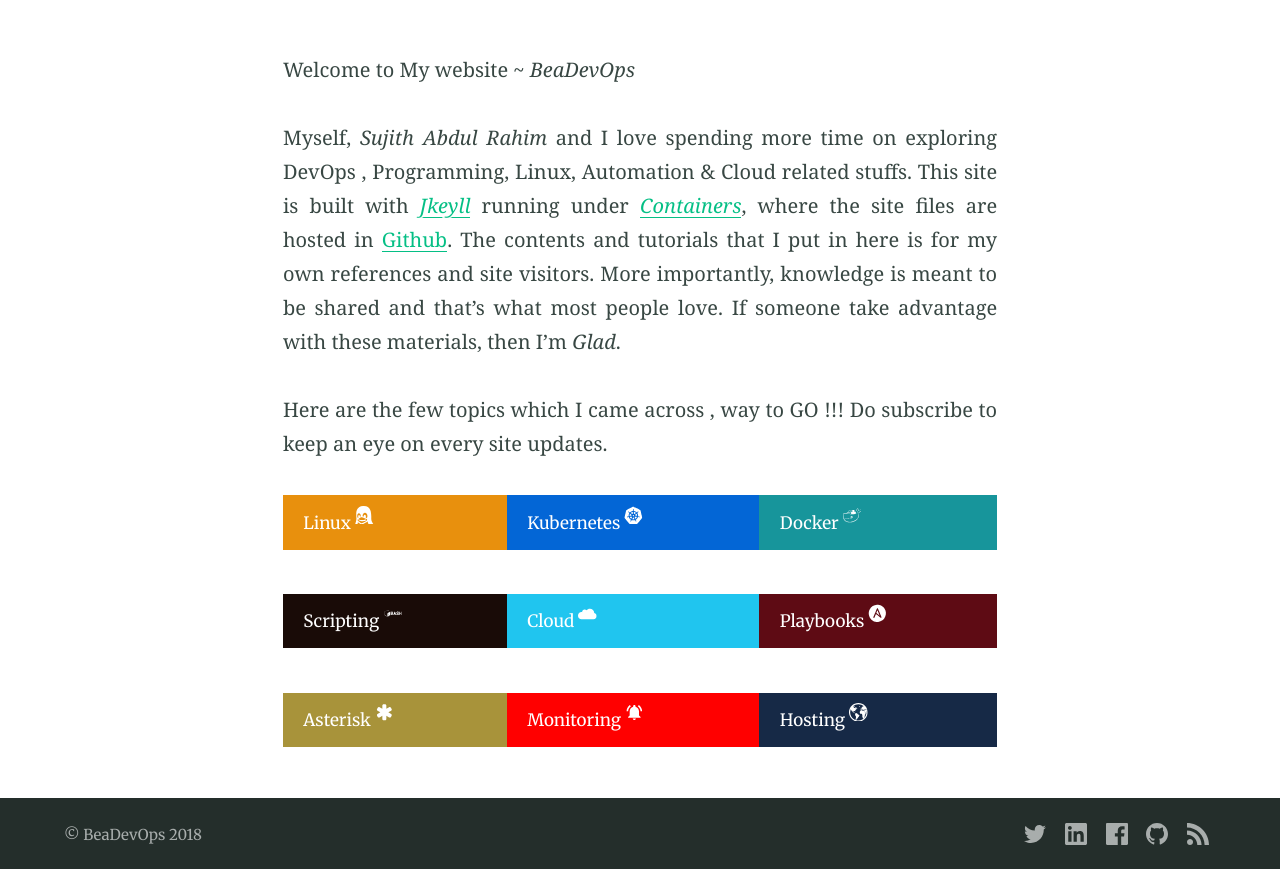
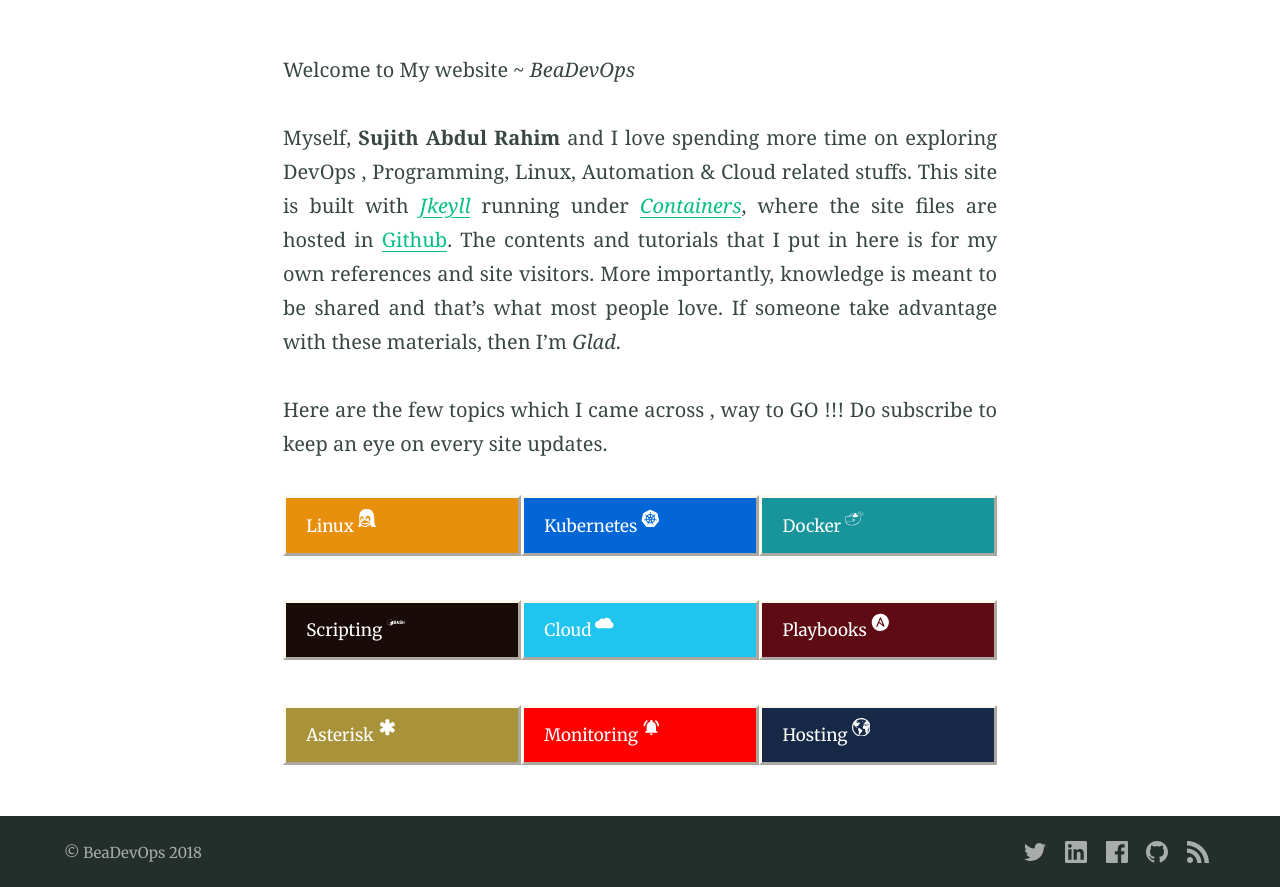
Before and after one commit to sujiar37/beadevops, a Jekyll site: the page built from index.md, in a window 1280 px wide. Shown: the part 559-1446 px from the top of the page. Built offline with Jekyll 4.4.1, drawn with Linux system fonts in a browser that asks for light colours; our own code applies the rules of GitHub Pages for plain Markdown files; comment, search, counter and statistics services are not loaded.

Commit message:
in-server

```diff
--- a/_includes/button.html
+++ b/_includes/button.html
@@ -1 +1 @@
-<a class="button" href="{{ include.link | default: '#' }}"{% if include.color %} style="background: {{ include.color }};width: {{ include.width }};text-align: {{ include.text-align}};display: {{ include.display }};"{% endif %}>{{ include.text | default: "Button" }}{% if include.icon %}&nbsp; {% include icon.html id=include.icon title=include.icon %}{% endif %}</a>
+<a class="button" href="{{ include.link | default: '#' }}"{% if include.color %} style="background: {{ include.color }};width: {{ include.width }};text-align: {{ include.text-align}};display: {{ include.display }};border: {{ include.border}};border-color: {{ include.border-color}}"{% endif %}>{{ include.text | default: "Button" }}{% if include.icon %}&nbsp; {% include icon.html id=include.icon title=include.icon %}{% endif %}</a>
--- a/_includes/site-subscribe.html
+++ b/_includes/site-subscribe.html
@@ -1,2 +1,2 @@
-<script type="text/javascript" src="//downloads.mailchimp.com/js/signup-forms/popup/embed.js" data-dojo-config="usePlainJson: true, isDebug: false"></script>
+<script type="text/javascript" src="../assets/scripts/mc_embed.js" data-dojo-config="usePlainJson: true, isDebug: false"></script>
 <script type="text/javascript">require(["mojo/signup-forms/Loader"], function(L) { L.start({"baseUrl":"mc.us12.list-manage.com","uuid":"e6df26b91031e73637d1d259f","lid":"c6a8a8b8a9"}) })</script>
--- a/index.md
+++ b/index.md
@@ -11,24 +11,24 @@ excerpt: "BeaDevOps would be helpful for someone who really keen to learn new te
 
 Welcome to My website ~ *BeaDevOps*
 
-Myself, *Sujith Abdul Rahim* and I love spending more time on exploring DevOps , Programming, Linux, Automation & Cloud related stuffs. This site is built with *[Jkeyll](https://jekyllrb.com/)* running under *[Containers](https://www.docker.com/)*, where the site files  are hosted in [Github](https://github.com/sujiar37/beadevops). The contents and tutorials that I put in here is for my own references and site visitors. More importantly, knowledge is meant to be shared and that's what most people love. If someone take advantage with these materials, then I'm *Glad*.
+Myself, **Sujith Abdul Rahim** and I love spending more time on exploring DevOps , Programming, Linux, Automation & Cloud related stuffs. This site is built with *[Jkeyll](https://jekyllrb.com/)* running under *[Containers](https://www.docker.com/)*, where the site files  are hosted in [Github](https://github.com/sujiar37/beadevops). The contents and tutorials that I put in here is for my own references and site visitors. More importantly, knowledge is meant to be shared and that's what most people love. If someone take advantage with these materials, then I'm *Glad*.
 
 Here are the few topics which I came across , way to GO !!! Do subscribe to keep an eye on every site updates.
 
-<table cellspacing="0" style="border-spacing: 0;font-size: 1rem;">
+<table cellspacing="0" style="border-spacing: 0;font-size: 1rem;table-layout: fixed;">
 	<tr>
-		<td><p style="text-align: -webkit-centeri;">{% include button.html text="Linux" icon="linux" link="https://www.beadevops.com/404.md" color="#E8900D" width="100%" text-align="center" display="inline-flex" %}</p></td>
-		<td><p style="text-align: -webkit-centeri;">{% include button.html text="Kubernetes" icon="kubernetes" link="https://www.beadevops.com/linux/404.md" color="#0366d6" width="100%" text-align="center" display="inline-flex" %}</p></td>
-		<td><p style="text-align: -webkit-centeri;">{% include button.html text="Docker" icon="docker" link="https://www.beadevops.com/404.md" color="#17959B" width="100%" text-align="center" display="inline-flex" %}</p></td>
+		<td><p style="text-align: -webkit-centeri;">{% include button.html text="Linux" icon="linux" link="https://www.beadevops.com/404.md" color="#E8900D" width="100%" text-align="center" display="inline-flex" border="outset" border-color="floralwhite" %}</p></td>
+		<td><p style="text-align: -webkit-centeri;">{% include button.html text="Kubernetes" icon="kubernetes" link="https://www.beadevops.com/linux/404.md" color="#0366d6" width="100%" text-align="center" display="inline-flex" border="outset" border-color="floralwhite" %}</p></td>
+		<td><p style="text-align: -webkit-centeri;">{% include button.html text="Docker" icon="docker" link="https://www.beadevops.com/404.md" color="#17959B" width="100%" text-align="center" display="inline-flex" border="outset" border-color="floralwhite" %}</p></td>
 	</tr>
 	<tr>
-		<td><p style="text-align: -webkit-center">{% include button.html text="Scripting" icon="bash" link="https://www.beadevops.com/404.md" color="#190B07" width="100%" text-align="center" display="inline-flex" %}</p></td>
-		<td><p style="text-align: -webkit-center">{% include button.html text="Cloud" icon="cloud" link="https://www.beadevops.com/404.md" color="#20C5EF" width="100%" text-align="center" display="inline-flex" %}</p></td>
-		<td><p style="text-align: -webkit-center">{% include button.html text="Playbooks" icon="ansible" link="https://www.beadevops.com/404.md" color="#5E0B14" width="100%" text-align="center" display="inline-flex" %}</p></td>
+		<td><p style="text-align: -webkit-center">{% include button.html text="Scripting" icon="bash" link="https://www.beadevops.com/404.md" color="#190B07" width="100%" text-align="center" display="inline-flex" border="outset" border-color="floralwhite" %}</p></td>
+		<td><p style="text-align: -webkit-center">{% include button.html text="Cloud" icon="cloud" link="https://www.beadevops.com/404.md" color="#20C5EF" width="100%" text-align="center" display="inline-flex" border="outset" border-color="floralwhite" %}</p></td>
+		<td><p style="text-align: -webkit-center">{% include button.html text="Playbooks" icon="ansible" link="https://www.beadevops.com/404.md" color="#5E0B14" width="100%" text-align="center" display="inline-flex" border="outset" border-color="floralwhite" %}</p></td>
 	</tr>
 	<tr>
-		<td><p style="text-align: -webkit-center">{% include button.html text="Asterisk" icon="asterisk" link="https://www.beadevops.com/404.md" color="#A8933A" width="100%" text-align="center" display="inline-flex" %}</p></td>
-		<td><p style="text-align: -webkit-center">{% include button.html text="Monitoring" icon="alert" link="https://www.beadevops.com/404.md" color="#FF0000" width="100%" text-align="center" display="inline-flex" %}</p></td>
-		<td><p style="text-align: -webkit-center">{% include button.html text="Hosting" icon="www" link="https://www.beadevops.com/404.md" color="#162946" width="100%" text-align="center" display="inline-flex" %}</p></td>
+		<td><p style="text-align: -webkit-center">{% include button.html text="Asterisk" icon="asterisk" link="https://www.beadevops.com/404.md" color="#A8933A" width="100%" text-align="center" display="inline-flex" border="outset" border-color="floralwhite" %}</p></td>
+		<td><p style="text-align: -webkit-center">{% include button.html text="Monitoring" icon="alert" link="https://www.beadevops.com/404.md" color="#FF0000" width="100%" text-align="center" display="inline-flex" border="outset" border-color="floralwhite" %}</p></td>
+		<td><p style="text-align: -webkit-center">{% include button.html text="Hosting" icon="www" link="https://www.beadevops.com/404.md" color="#162946" width="100%" text-align="center" display="inline-flex" border="outset" border-color="floralwhite" %}</p></td>
 	</tr>
 </table>
```
